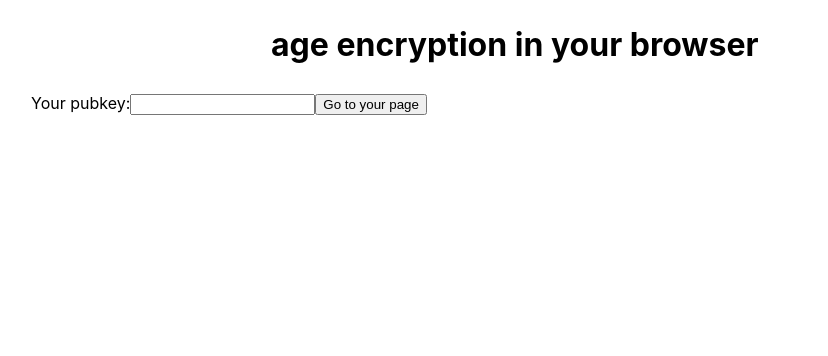
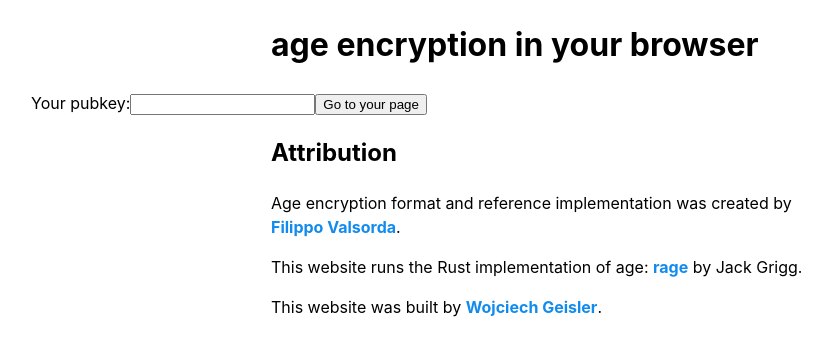
Before and after one commit to wgslr/encrypt-to-me, a Next.js app: page / in a window 1280 px wide. Shown: the top 356 px of the page, without its empty margins (69-897 px from the left). Built offline with nearby package versions, Linux system fonts and the light colour scheme.

Commit message:
Write copy text for a pubkey page

```diff
--- a/components/Codeblock.tsx
+++ b/components/Codeblock.tsx
@@ -1,7 +1,7 @@
 import type React from "react";
 import moduleCss from "./Codeblock.module.css";
 
-const Codeblock: React.FC<{ value?: string }> = ({ value = "" }) => {
-  return <div className={moduleCss.codeblock}>{value}</div>;
+const Codeblock: React.FC = ({ children }) => {
+  return <div className={moduleCss.codeblock}>{children}</div>;
 };
 export default Codeblock;
--- a/components/Encryptor.module.css
+++ b/components/Encryptor.module.css
@@ -29,6 +29,7 @@
   height: 20em;
   width: 100%;
   padding: 0.3em;
+  resize: vertical;
 }
 
 .error,
--- a/components/Encryptor.tsx
+++ b/components/Encryptor.tsx
@@ -40,6 +40,7 @@
           className={`${moduleCss.textarea} ${
             (error && moduleCss.error) || ""
           }`}
+
           readOnly
           value={error ? error : encrypted}
           // style={{ width: "60em", height: "20em" }}
--- a/components/Layout.tsx
+++ b/components/Layout.tsx
@@ -12,6 +12,22 @@
           <h1>age encryption in your browser</h1>
         </header>
         <main>{children}</main>
+
+        <footer className={commonCss.narrow}>
+          <h2>Attribution</h2>
+          <p>
+            Age encryption format and reference implementation was created by
+            <a href="https://twitter.com/FiloSottile">Filippo Valsorda</a>.
+          </p>
+          <p>
+            This website runs the Rust implementation of age:{" "}
+            <a href="https://github.com/str4d/rage/">rage</a> by Jack Grigg.
+          </p>
+          <p>
+            This website was built by{" "}
+            <a href="https://twitter.com/ciechosz">Wojciech Geisler</a>.
+          </p>
+        </footer>
       </div>
     </>
   );
```
Also changed, not shown: pages/pubkey/[...pubkey].tsx (+28 -2 lines).
